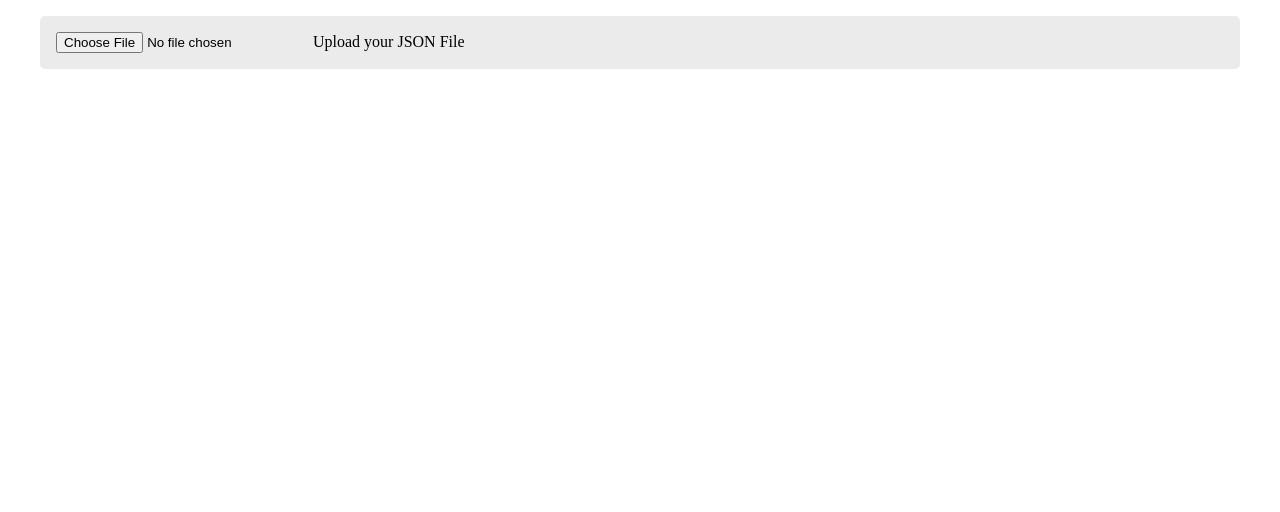
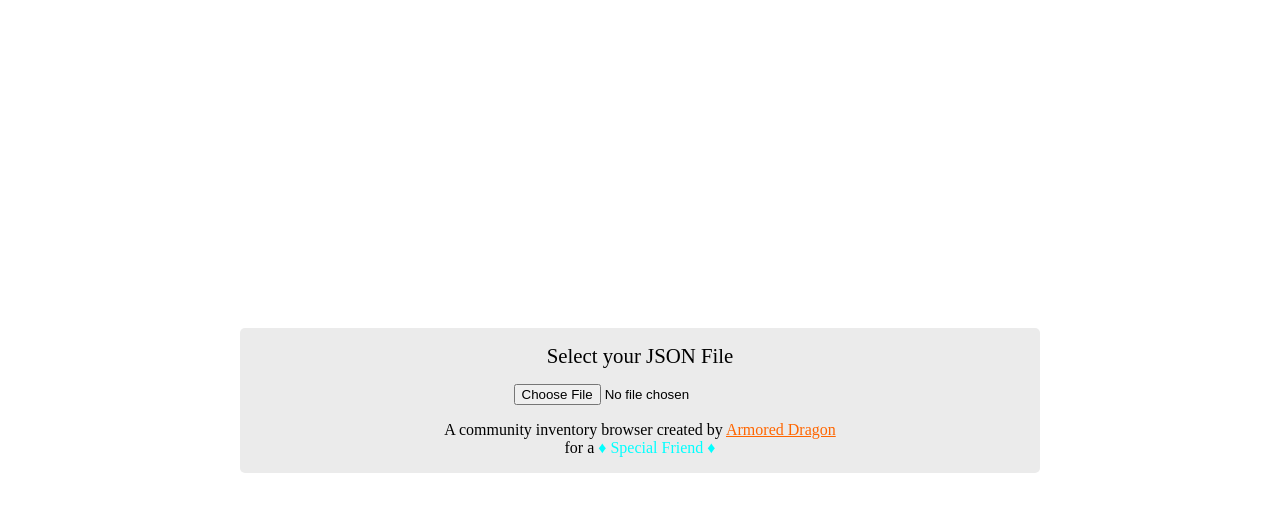
Before and after one commit to Armored-Dragon/Resonite-Inventory-Viewer, a plain HTML site: page index.html in a window 1280 px wide. Drawn offline with Linux system fonts and the light colour scheme.

Commit message:
Improved file-section page.

```diff
--- a/index.html
+++ b/index.html
@@ -16,10 +16,12 @@
     </noscript>
 
     <div id="file-selection" class="container">
-        <div class="file-about">
-            <input id="json-importer" type="file">
-            <span>Upload your JSON File</span>
-        </div>
+        <span class="title">Select your JSON File</span>
+        <input id="json-importer" type="file">
+        <span class="subtitle">
+            A community inventory browser created by <a class="me" href="https://adragon.dev">Armored Dragon</a> <br>
+            for a <span class="them">♦ Special Friend ♦</span>
+        </span>
     </div>
 
     <div id="item-inspection-nav" class="container hidden">
@@ -94,9 +96,7 @@
                 <tbody></tbody>
             </table>
         </div>
-
     </div>
-
 
     <div id="chart-search" class="container hidden">
         <div class="center">
--- a/index.scss
+++ b/index.scss
@@ -1,7 +1,7 @@
 body {
   margin: 0;
   width: 100%;
-  height: 100%;
+  height: 100vh;
   display: flex;
   flex-direction: column;
 
@@ -17,13 +17,41 @@ body {
       box-sizing: border-box;
     }
 
-    .file-about {
-      width: 100%;
-      padding: 1rem;
-    }
 
     .table {
       width: 100%;
+    }
+
+  }
+
+  #file-selection {
+    margin: auto;
+    width: 50rem;
+    padding: 1rem;
+    box-sizing: border-box;
+    display: flex;
+    flex-direction: column;
+    text-align: center;
+
+    .title {
+      font-size: 1.3rem;
+      margin-bottom: 1rem;
+    }
+
+    input {
+      width: fit-content;
+      margin: auto;
+      margin-bottom: 1rem;
+    }
+
+    .subtitle {
+      .me {
+        color: #ff6600;
+      }
+
+      .them {
+        color: cyan;
+      }
     }
   }
 
@@ -150,6 +178,10 @@ body {
     }
   }
 
+  #item-inspection-nav {
+    margin-bottom: 1rem;
+  }
+
   #chart-search {
     input {
       width: 500px;
@@ -164,5 +196,5 @@ body {
 }
 
 .hidden {
-  display: none;
+  display: none !important;
 }
```
Also changed, not shown: index.css.
